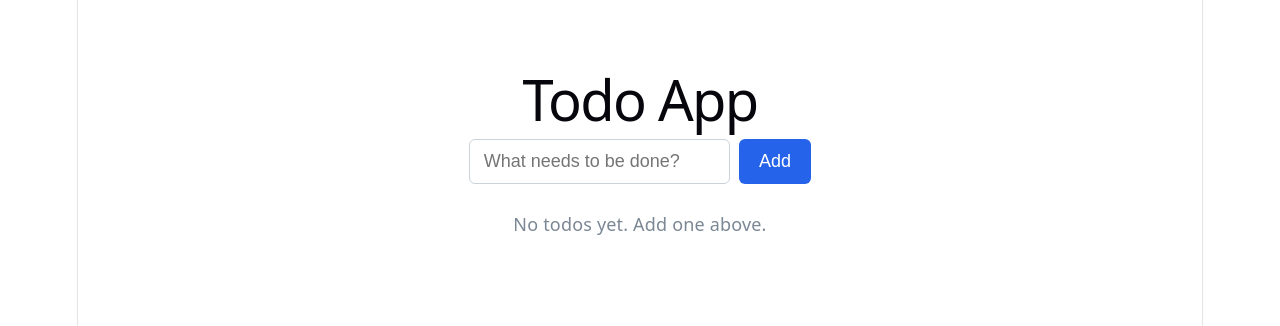
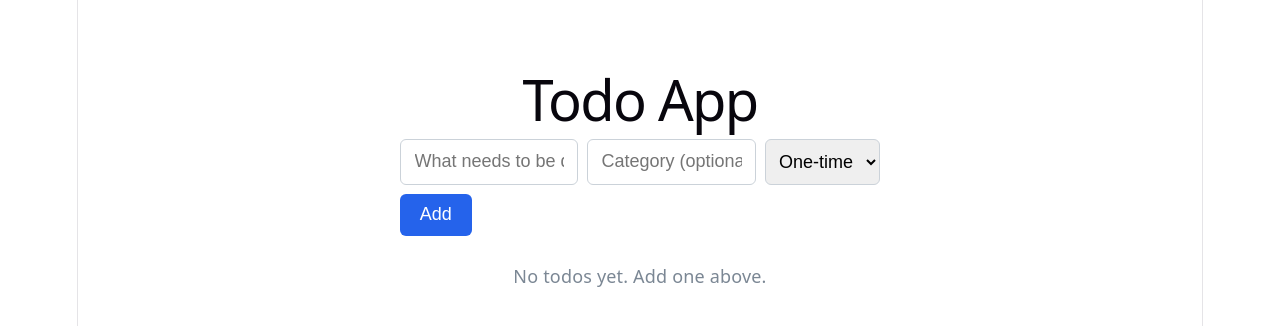
Before and after one commit to iamomtiwari/vibe-coding-lab, a React (Vite) app in the folder 01-todo-app/: page / in a window 1280 px wide. Shown: the top 326 px of the page. Built offline with nearby package versions, Linux system fonts and the light colour scheme.

Commit message:
feat(todo-app): add task categories and recurring (daily/weekly) todos

```diff
--- a/01-todo-app/src/App.css
+++ b/01-todo-app/src/App.css
@@ -13,13 +13,26 @@ h1 {
 
 .add-form {
   display: flex;
+  flex-wrap: wrap;
   gap: 0.5rem;
   margin-bottom: 1.5rem;
 }
 
 .add-form input {
   flex: 1;
+  min-width: 120px;
   padding: 0.6rem 0.75rem;
+  border: 1px solid #cbd2d9;
+  border-radius: 6px;
+  font-size: 1rem;
+}
+
+.add-form .category-input {
+  flex: 0 1 140px;
+}
+
+.add-form select {
+  padding: 0.6rem 0.5rem;
   border: 1px solid #cbd2d9;
   border-radius: 6px;
   font-size: 1rem;
@@ -42,6 +55,18 @@ h1 {
 .empty-state {
   text-align: center;
   color: #7b8794;
+}
+
+.todo-group {
+  margin-bottom: 1rem;
+}
+
+.group-title {
+  font-size: 0.85rem;
+  text-transform: uppercase;
+  letter-spacing: 0.03em;
+  color: #7b8794;
+  margin: 0 0 0.4rem;
 }
 
 .todo-list {
@@ -70,6 +95,20 @@ h1 {
 .todo-list li.done span {
   text-decoration: line-through;
   color: #9aa5b1;
+}
+
+.repeat-badge {
+  font-size: 0.75rem;
+  color: #2563eb;
+  background: #e8f0fe;
+  border-radius: 4px;
+  padding: 0.1rem 0.4rem;
+  white-space: nowrap;
+}
+
+.todo-list li.done .repeat-badge {
+  color: #9aa5b1;
+  background: #f0f2f4;
 }
 
 .todo-list .delete {
--- a/01-todo-app/src/App.jsx
+++ b/01-todo-app/src/App.jsx
@@ -2,6 +2,18 @@ import { useEffect, useState } from 'react'
 import './App.css'
 
 const STORAGE_KEY = 'todo-app.todos'
+const UNCATEGORIZED = 'Uncategorized'
+
+const REPEAT_INTERVAL_MS = {
+  daily: 24 * 60 * 60 * 1000,
+  weekly: 7 * 24 * 60 * 60 * 1000,
+}
+
+const REPEAT_LABELS = {
+  none: 'One-time',
+  daily: 'Daily',
+  weekly: 'Weekly',
+}
 
 function loadTodos() {
   try {
@@ -18,14 +30,42 @@ const FILTERS = {
   completed: (todo) => todo.done,
 }
 
+// Recurring todos that were completed longer ago than their interval
+// automatically pop back to "not done" so they can be repeated.
+function resetDueRecurring(todos) {
+  const now = Date.now()
+  return todos.map((todo) => {
+    if (!todo.done || todo.repeat === 'none' || !todo.lastCompletedAt) {
+      return todo
+    }
+    const interval = REPEAT_INTERVAL_MS[todo.repeat]
+    if (now - todo.lastCompletedAt >= interval) {
+      return { ...todo, done: false, lastCompletedAt: null }
+    }
+    return todo
+  })
+}
+
 function App() {
   const [todos, setTodos] = useState(loadTodos)
   const [text, setText] = useState('')
+  const [category, setCategory] = useState('')
+  const [repeat, setRepeat] = useState('none')
   const [filter, setFilter] = useState('all')
 
   useEffect(() => {
     localStorage.setItem(STORAGE_KEY, JSON.stringify(todos))
   }, [todos])
+
+  // Check for due recurring todos on load, then poll periodically
+  // in case the app is left open across the reset boundary.
+  useEffect(() => {
+    setTodos((prev) => resetDueRecurring(prev))
+    const id = setInterval(() => {
+      setTodos((prev) => resetDueRecurring(prev))
+    }, 60 * 1000)
+    return () => clearInterval(id)
+  }, [])
 
   function addTodo(e) {
     e.preventDefault()
@@ -33,16 +73,29 @@ function App() {
     if (!trimmed) return
     setTodos((prev) => [
       ...prev,
-      { id: crypto.randomUUID(), text: trimmed, done: false },
+      {
+        id: crypto.randomUUID(),
+        text: trimmed,
+        done: false,
+        category: category.trim(),
+        repeat,
+        lastCompletedAt: null,
+      },
     ])
     setText('')
   }
 
   function toggleTodo(id) {
     setTodos((prev) =>
-      prev.map((todo) =>
-        todo.id === id ? { ...todo, done: !todo.done } : todo
-      )
+      prev.map((todo) => {
+        if (todo.id !== id) return todo
+        const done = !todo.done
+        return {
+          ...todo,
+          done,
+          lastCompletedAt: done && todo.repeat !== 'none' ? Date.now() : null,
+        }
+      })
     )
   }
 
@@ -54,8 +107,25 @@ function App() {
     setTodos((prev) => prev.filter((todo) => !todo.done))
   }
 
+  const knownCategories = Array.from(
+    new Set(todos.map((todo) => todo.category).filter(Boolean))
+  ).sort()
+
   const visibleTodos = todos.filter(FILTERS[filter])
   const activeCount = todos.filter((todo) => !todo.done).length
+
+  const groups = visibleTodos.reduce((acc, todo) => {
+    const key = todo.category || UNCATEGORIZED
+    if (!acc[key]) acc[key] = []
+    acc[key].push(todo)
+    return acc
+  }, {})
+
+  const groupNames = Object.keys(groups).sort((a, b) => {
+    if (a === UNCATEGORIZED) return 1
+    if (b === UNCATEGORIZED) return -1
+    return a.localeCompare(b)
+  })
 
   return (
     <main className="app">
@@ -69,14 +139,40 @@ function App() {
           placeholder="What needs to be done?"
           aria-label="New todo"
         />
+        <input
+          type="text"
+          value={category}
+          onChange={(e) => setCategory(e.target.value)}
+          placeholder="Category (optional)"
+          aria-label="Category"
+          list="known-categories"
+          className="category-input"
+        />
+        <datalist id="known-categories">
+          {knownCategories.map((c) => (
+            <option key={c} value={c} />
+          ))}
+        </datalist>
+        <select
+          value={repeat}
+          onChange={(e) => setRepeat(e.target.value)}
+          aria-label="Repeat"
+        >
+          <option value="none">One-time</option>
+          <option value="daily">Daily</option>
+          <option value="weekly">Weekly</option>
+        </select>
         <button type="submit">Add</button>
       </form>
 
       {todos.length === 0 ? (
         <p className="empty-state">No todos yet. Add one above.</p>
       ) : (
+        groupNames.map((groupName) => (
+          <section key={groupName} className="todo-group">
+            <h2 className="group-title">{groupName}</h2>
             <ul className="todo-list">
-          {visibleTodos.map((todo) => (
+              {groups[groupName].map((todo) => (
                 <li key={todo.id} className={todo.done ? 'done' : ''}>
                   <label>
                     <input
@@ -85,6 +181,11 @@ function App() {
                       onChange={() => toggleTodo(todo.id)}
                     />
                     <span>{todo.text}</span>
+                    {todo.repeat !== 'none' && (
+                      <span className="repeat-badge">
+                        ↻ {REPEAT_LABELS[todo.repeat]}
+                      </span>
+                    )}
                   </label>
                   <button
                     type="button"
@@ -97,6 +198,8 @@ function App() {
                 </li>
               ))}
             </ul>
+          </section>
+        ))
       )}
 
       {todos.length > 0 && (
```
Also changed, not shown: 1 other file (tests, documents, lock files or other folders). Lines whose indentation alone changed are shown as unchanged.
